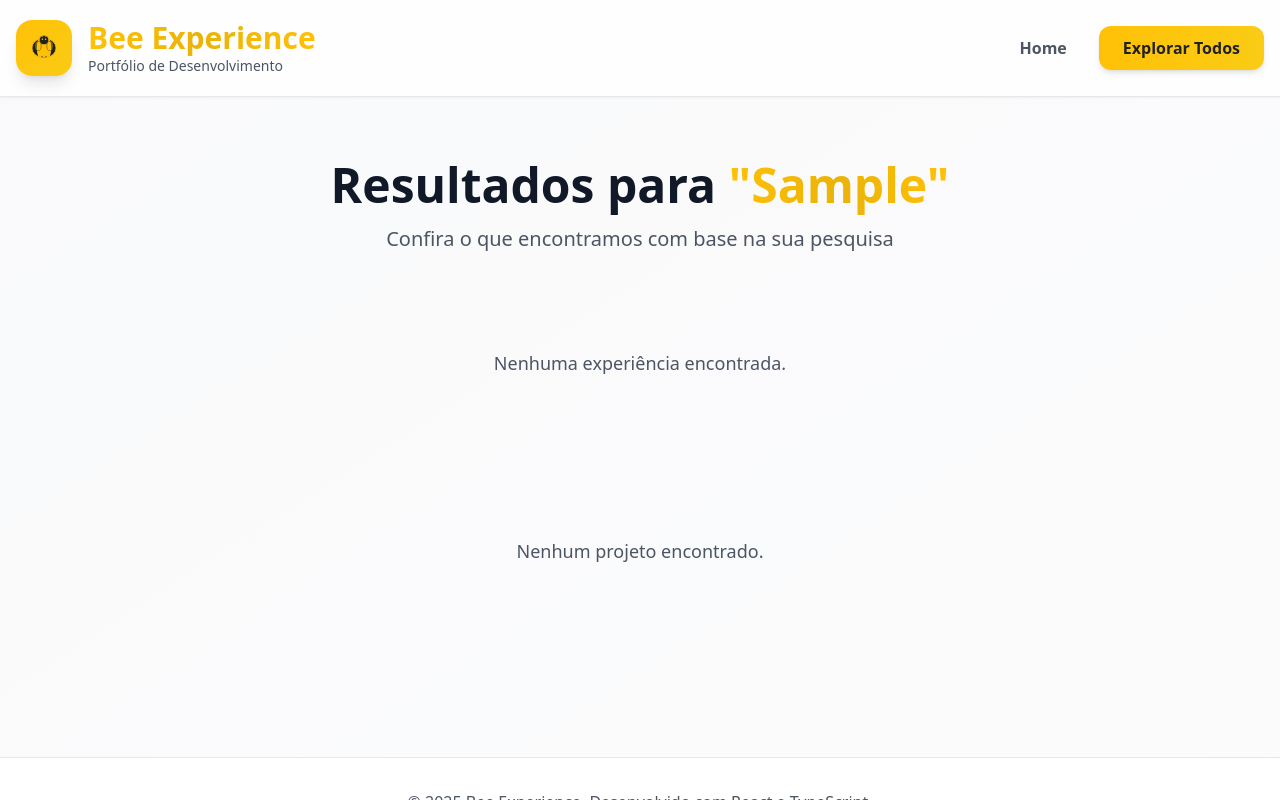
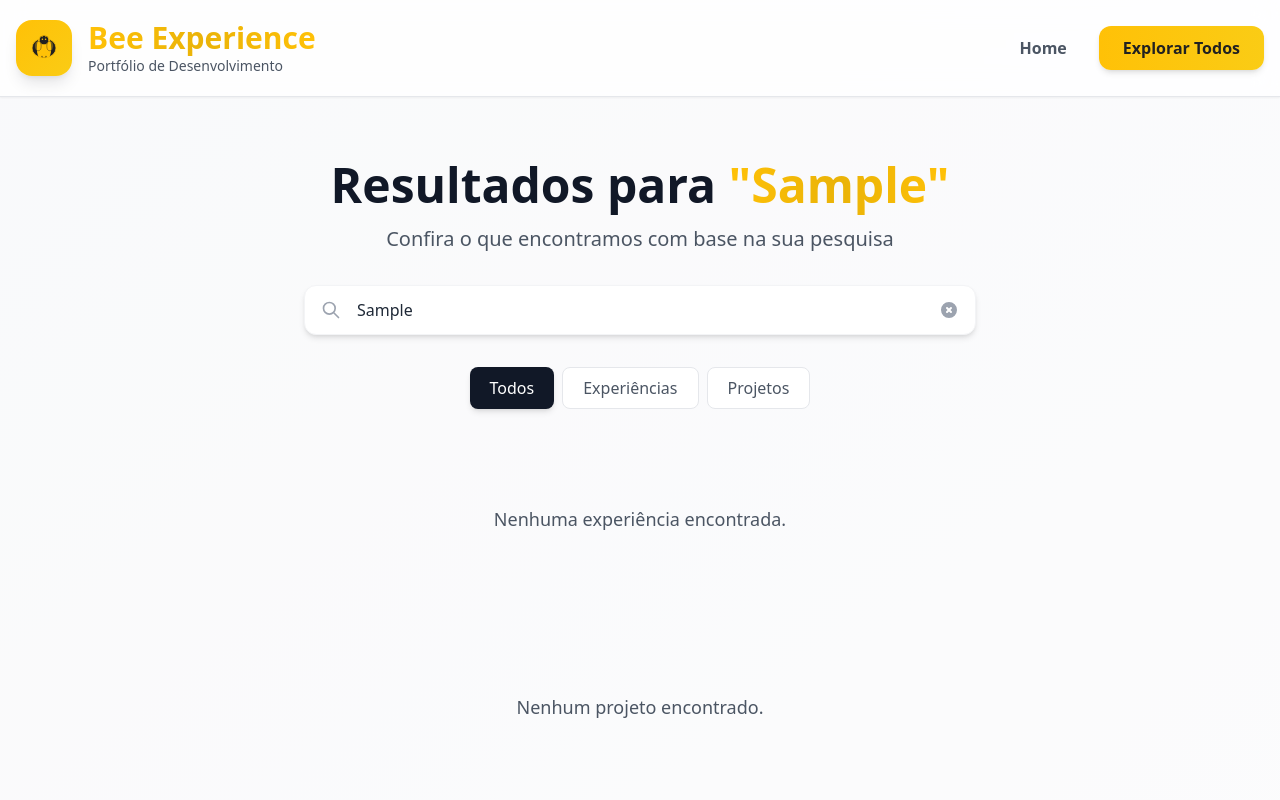
Before and after one commit to beetechgroup-net/bee-experience, a React (Vite) app: page / in a window 1280 px wide. Both pictures are taken after typing "Sample" into the empty fields and a click on the button "Buscar". Shown: the top 800 px of the page. Built offline with nearby package versions, Linux system fonts and the light colour scheme.

Commit message:
Filtro de todos, experiencias e projetos

```diff
--- a/src/App.tsx
+++ b/src/App.tsx
@@ -7,6 +7,7 @@ import { Home } from './components/Home/Home';
 function App() {
   const [currentView, setCurrentView] = useState<'home' | 'results'>('home');
   const [searchQuery, setSearchQuery] = useState('');
+  const [activeFilter, setActiveFilter] = useState<'all' | 'experiences' | 'projects'>('all');
 
   const handleSearch = (query: string) => {
     setSearchQuery(query);
@@ -46,11 +47,75 @@ function App() {
                 : 'Explore minhas experiências profissionais e projetos desenvolvidos'
               }
             </p>
+
+            {/* Barra de Pesquisa na página de resultados */}
+            <div className="max-w-2xl mx-auto mt-8 mb-8 relative group">
+              <div className="relative flex items-center bg-white rounded-xl shadow-md overflow-hidden border border-gray-100 focus-within:ring-2 focus-within:ring-bee-yellow focus-within:border-transparent transition-all">
+                <div className="pl-4 text-gray-400">
+                  <svg xmlns="http://www.w3.org/2000/svg" className="h-5 w-5" fill="none" viewBox="0 0 24 24" stroke="currentColor">
+                    <path strokeLinecap="round" strokeLinejoin="round" strokeWidth={2} d="M21 21l-6-6m2-5a7 7 0 11-14 0 7 7 0 0114 0z" />
+                  </svg>
+                </div>
+                <input
+                  type="text"
+                  value={searchQuery}
+                  onChange={(e) => setSearchQuery(e.target.value)}
+                  placeholder="Pesquisar..."
+                  className="w-full px-4 py-3 text-gray-800 placeholder-gray-400 bg-transparent border-none focus:ring-0 focus:outline-none"
+                />
+                {searchQuery && (
+                  <button
+                    onClick={() => setSearchQuery('')}
+                    className="pr-4 text-gray-400 hover:text-gray-600"
+                  >
+                    <svg xmlns="http://www.w3.org/2000/svg" className="h-5 w-5" viewBox="0 0 20 20" fill="currentColor">
+                      <path fillRule="evenodd" d="M10 18a8 8 0 100-16 8 8 0 000 16zM8.707 7.293a1 1 0 00-1.414 1.414L8.586 10l-1.293 1.293a1 1 0 101.414 1.414L10 11.414l1.293 1.293a1 1 0 001.414-1.414L11.414 10l1.293-1.293a1 1 0 00-1.414-1.414L10 8.586 8.707 7.293z" clipRule="evenodd" />
+                    </svg>
+                  </button>
+                )}
+              </div>
+            </div>
+
+            {/* Filtros */}
+            <div className="flex justify-center flex-wrap gap-2 mt-6">
+              <button
+                onClick={() => setActiveFilter('all')}
+                className={`px-5 py-2 rounded-lg font-medium transition-all ${activeFilter === 'all'
+                    ? 'bg-gray-900 text-white shadow-md'
+                    : 'bg-white text-gray-600 hover:bg-gray-50 border border-gray-200'
+                  }`}
+              >
+                Todos
+              </button>
+              <button
+                onClick={() => setActiveFilter('experiences')}
+                className={`px-5 py-2 rounded-lg font-medium transition-all ${activeFilter === 'experiences'
+                    ? 'bg-bee-yellow text-bee-black shadow-md'
+                    : 'bg-white text-gray-600 hover:bg-gray-50 border border-gray-200'
+                  }`}
+              >
+                Experiências
+              </button>
+              <button
+                onClick={() => setActiveFilter('projects')}
+                className={`px-5 py-2 rounded-lg font-medium transition-all ${activeFilter === 'projects'
+                    ? 'bg-bee-yellow text-bee-black shadow-md'
+                    : 'bg-white text-gray-600 hover:bg-gray-50 border border-gray-200'
+                  }`}
+              >
+                Projetos
+              </button>
+            </div>
           </div>
 
           <div className="space-y-16">
-            <ExperienceList searchQuery={searchQuery} />
-            <ProjectList searchQuery={searchQuery} />
+            {(activeFilter === 'all' || activeFilter === 'experiences') && (
+              <ExperienceList searchQuery={searchQuery} />
+            )}
+
+            {(activeFilter === 'all' || activeFilter === 'projects') && (
+              <ProjectList searchQuery={searchQuery} />
+            )}
           </div>
         </main>
       )}
```
